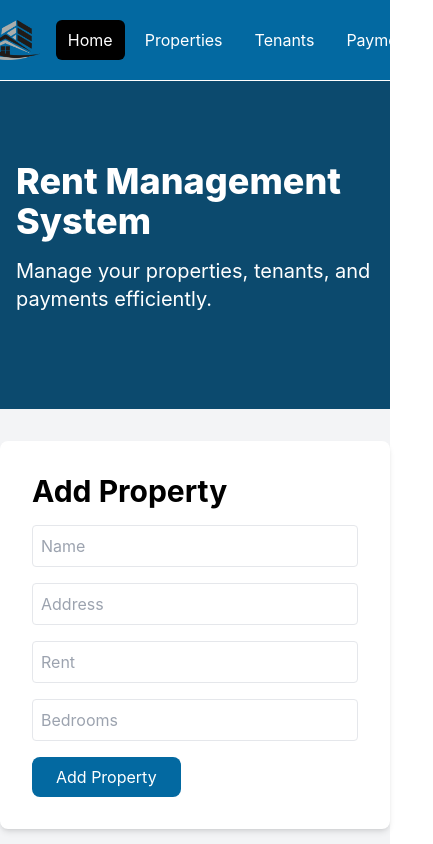
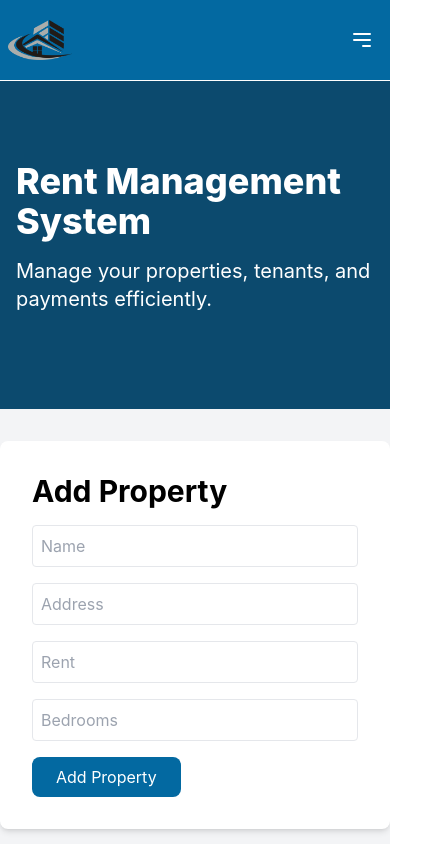
Before and after one commit to masindes/User, a React (Vite) app: page / in a window 390 px wide. Shown: the top 844 px of the page, 433 px wide, since content can reach past the window. Built offline with nearby package versions, Linux system fonts and the light colour scheme; no server answers.

Commit message:
initial commit

```diff
--- a/src/components/Navbar.jsx
+++ b/src/components/Navbar.jsx
@@ -1,25 +1,67 @@
-import React from 'react';
+import React, { useState } from 'react';
 import logo from '../assets/images/logo.png'; // Ensure the path to your logo is correct
 import { NavLink } from 'react-router-dom';
 
 const Navbar = () => {
+  const [isMenuOpen, setIsMenuOpen] = useState(false);
+
+  const toggleMenu = () => {
+    setIsMenuOpen(!isMenuOpen);
+  };
+
   return (
     <nav className="bg-sky-700 border-b border-white">
       <div className="mx-auto max-w-7xl px-2 sm:px-6 lg:px-8">
         <div className="flex h-20 items-center justify-between">
-          <div className="flex flex-1 items-center justify-center md:items-stretch md:justify-start">
           {/* Logo */}
-            <NavLink to="/" className="flex flex-shrink-0 items-center mr-4">
+          <div className="flex items-center">
+            <NavLink to="/" className="flex items-center">
               <img
-                className="h-10 w-auto" // Corrected className formatting
-                src={logo} // Use the imported logo
+                className="h-10 w-auto"
+                src={logo}
                 alt="Rent Management Logo"
               />
               <span className="hidden md:block text-white text-2xl font-bold ml-2">
                 Rent Management
               </span>
             </NavLink>
-            <div className="md:ml-auto">
+          </div>
+
+          {/* Hamburger Menu for Mobile */}
+          <div className="flex md:hidden">
+            <button
+              onClick={toggleMenu}
+              type="button"
+              className="inline-flex items-center justify-center p-2 rounded-md text-white hover:bg-gray-900 focus:outline-none"
+            >
+              <svg
+                className="h-6 w-6"
+                xmlns="http://www.w3.org/2000/svg"
+                fill="none"
+                viewBox="0 0 24 24"
+                stroke="currentColor"
+              >
+                {isMenuOpen ? (
+                  <path
+                    strokeLinecap="round"
+                    strokeLinejoin="round"
+                    strokeWidth={2}
+                    d="M6 18L18 6M6 6l12 12"
+                  />
+                ) : (
+                  <path
+                    strokeLinecap="round"
+                    strokeLinejoin="round"
+                    strokeWidth={2}
+                    d="M4 6h16M4 12h16m-7 6h7"
+                  />
+                )}
+              </svg>
+            </button>
+          </div>
+
+          {/* Desktop Menu */}
+          <div className="hidden md:flex md:ml-auto">
             <div className="flex space-x-2">
               <NavLink
                 to="/"
@@ -64,7 +106,58 @@ const Navbar = () => {
             </div>
           </div>
         </div>
+
+        {/* Mobile Menu (Conditionally Rendered) */}
+        {isMenuOpen && (
+          <div className="md:hidden">
+            <div className="flex flex-col space-y-2 px-2 pb-3 pt-2">
+              <NavLink
+                to="/"
+                className={({ isActive }) =>
+                  isActive
+                    ? 'text-white bg-black rounded-md px-3 py-2'
+                    : 'text-white hover:bg-gray-900 hover:text-white rounded-md px-3 py-2'
+                }
+                onClick={toggleMenu}
+              >
+                Home
+              </NavLink>
+              <NavLink
+                to="/properties"
+                className={({ isActive }) =>
+                  isActive
+                    ? 'text-white bg-black rounded-md px-3 py-2'
+                    : 'text-white hover:bg-gray-900 hover:text-white rounded-md px-3 py-2'
+                }
+                onClick={toggleMenu}
+              >
+                Properties
+              </NavLink>
+              <NavLink
+                to="/tenants"
+                className={({ isActive }) =>
+                  isActive
+                    ? 'text-white bg-black rounded-md px-3 py-2'
+                    : 'text-white hover:bg-gray-900 hover:text-white rounded-md px-3 py-2'
+                }
+                onClick={toggleMenu}
+              >
+                Tenants
+              </NavLink>
+              <NavLink
+                to="/payments"
+                className={({ isActive }) =>
+                  isActive
+                    ? 'text-white bg-black rounded-md px-3 py-2'
+                    : 'text-white hover:bg-gray-900 hover:text-white rounded-md px-3 py-2'
+                }
+                onClick={toggleMenu}
+              >
+                Payments
+              </NavLink>
             </div>
+          </div>
+        )}
       </div>
     </nav>
   );
```
Lines whose indentation alone changed are shown as unchanged.
